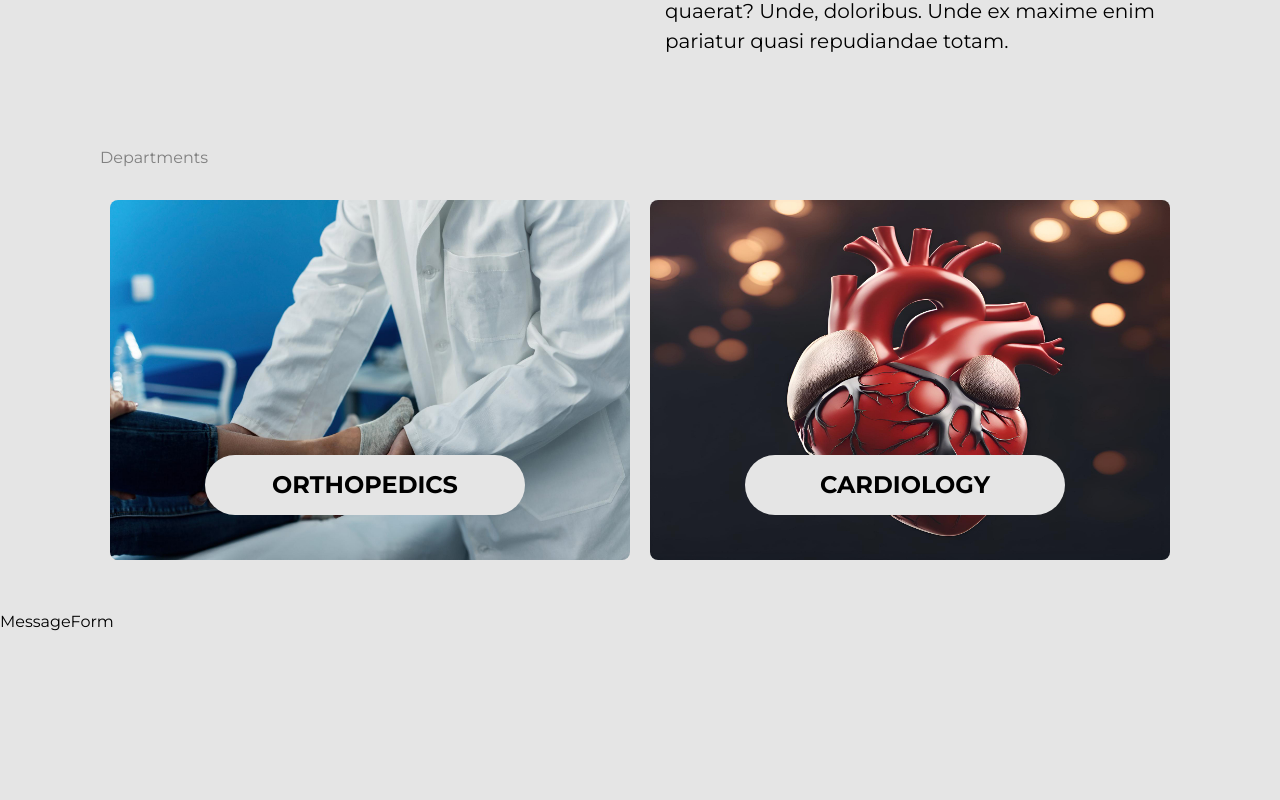
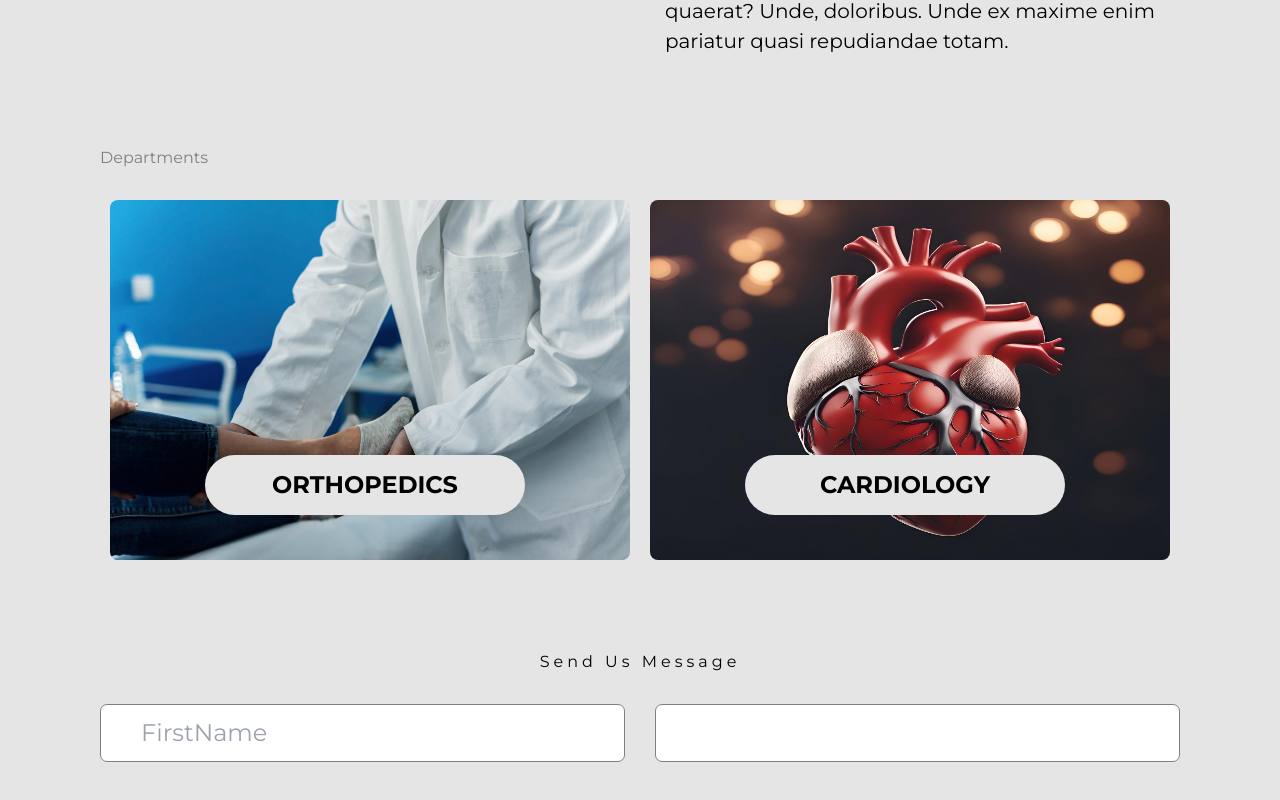
Before and after one commit to dhuruv0003/Doctor-Application-Management-FrontEnd, a React (Vite) app: page / in a window 1280 px wide. Shown: the part 1435-2235 px from the top of the page. Before the commit the page ends 2069 px from the top, so only its background shows below. Built offline with nearby package versions, Linux system fonts and the light colour scheme.

Commit message:
new commit

```diff
--- a/src/Components/Departments.jsx
+++ b/src/Components/Departments.jsx
@@ -71,7 +71,6 @@ export const Departments = () => {
     <div className='container departments'>
       <h2>Departments</h2>
       <Carousel responsive={responsive}
-
         infinite={true}
         autoPlay={true}
         autoPlaySpeed={3000}
--- a/src/Components/MessageForm.jsx
+++ b/src/Components/MessageForm.jsx
@@ -1,7 +1,33 @@
 import React from 'react'
+import { useState } from 'react'
 
 export const MessageForm = () => {
+
+  const [formData, setFormData] = useState({
+    firstName: "",
+  })
+  const changeHandler = (e) => {
+    setFormData((prevdata) => {
+      return { ...prevdata,
+        [e.target.name]:e.target.value
+       }
+    }
+    )
+  }
+
+  const handleMessage = (e) => {
+    e.preventDefault();
+  }
+
   return (
-    <div>MessageForm</div>
+    <div className='container form-component message-form'>
+      <h2>Send Us Message</h2>
+      <form onSubmit={handleMessage}>
+        <div className="">
+          <input type="text" placeholder='FirstName' value={formData.firstName} />
+          <input type="text" place />
+        </div>
+      </form>
+    </div>
   )
 }
```
